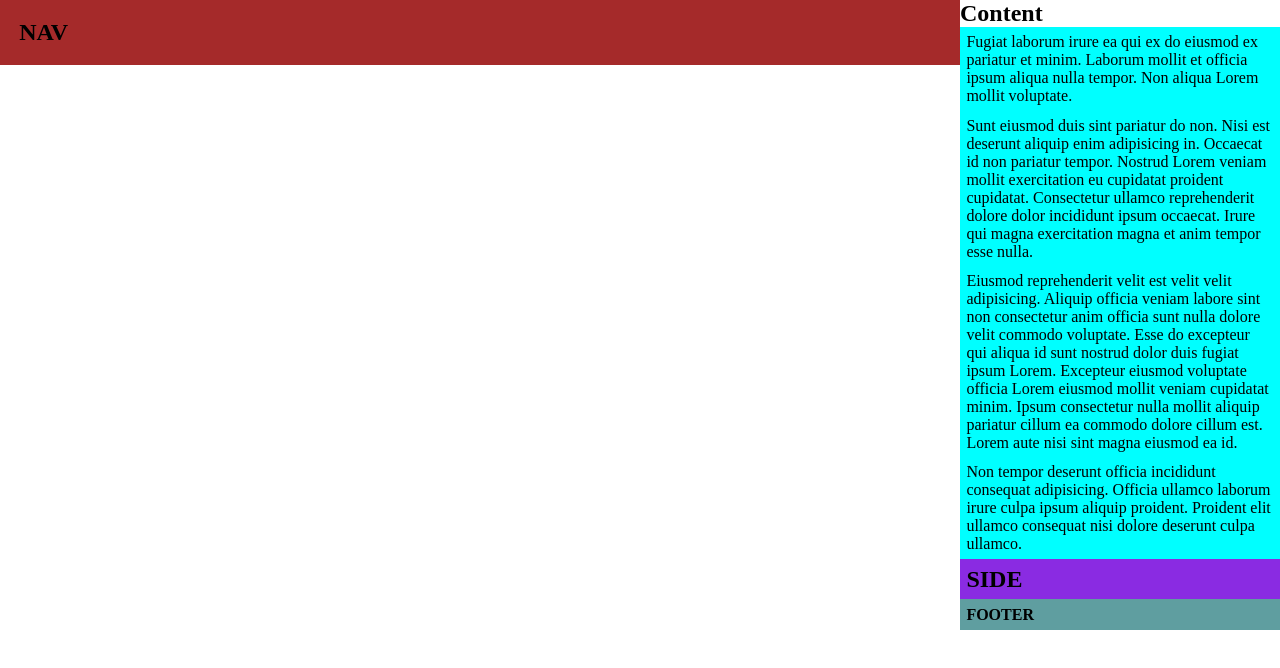
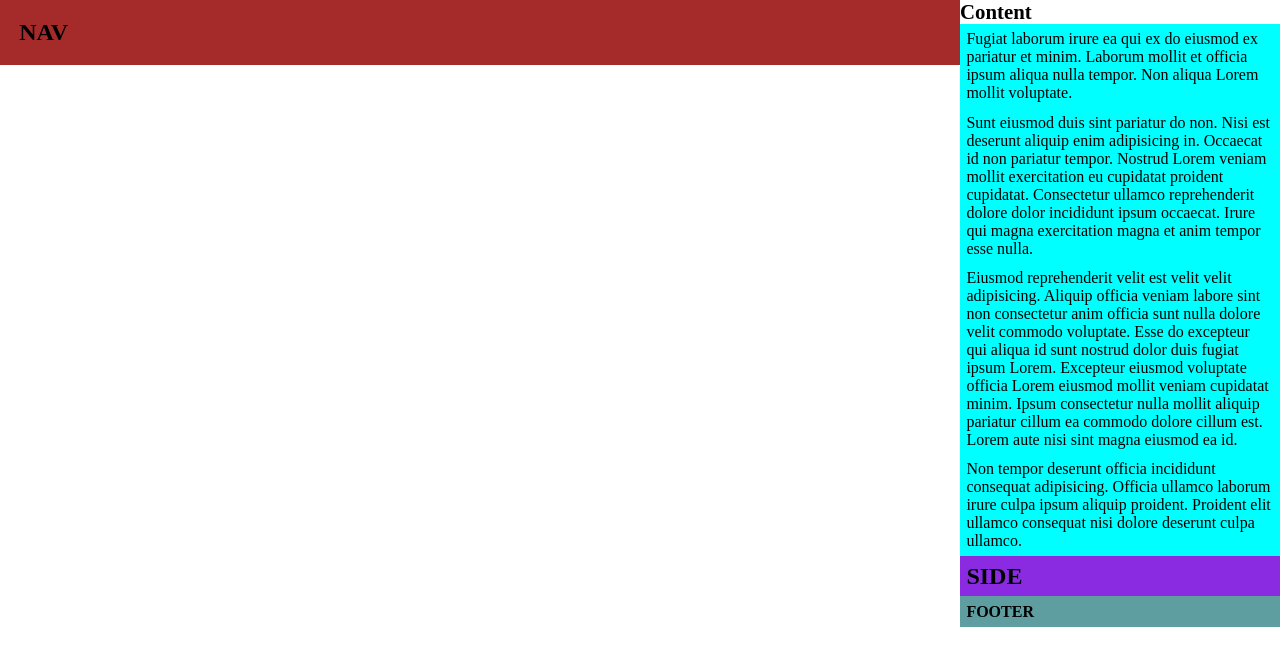
Before and after one commit to GabrieleSanetti/gabrielesanetti.github.io, a plain HTML site: page index.html in a window 1280 px wide. Drawn offline with Linux system fonts and the light colour scheme.

Commit message:
added font size style h2s in headers

```diff
--- a/style.sass
+++ b/style.sass
@@ -11,6 +11,10 @@ section, article, aside, footer, nav, main, header
     grid-template-rows: auto
     line-break: normal
     grid-template-areas: "boxNav" "boxMain" "boxSide" "boxFooter"
+
+article
+    h2
+        font-size: 1.3rem
 
 .box
     p
```
Also changed, not shown: style.min.css.
